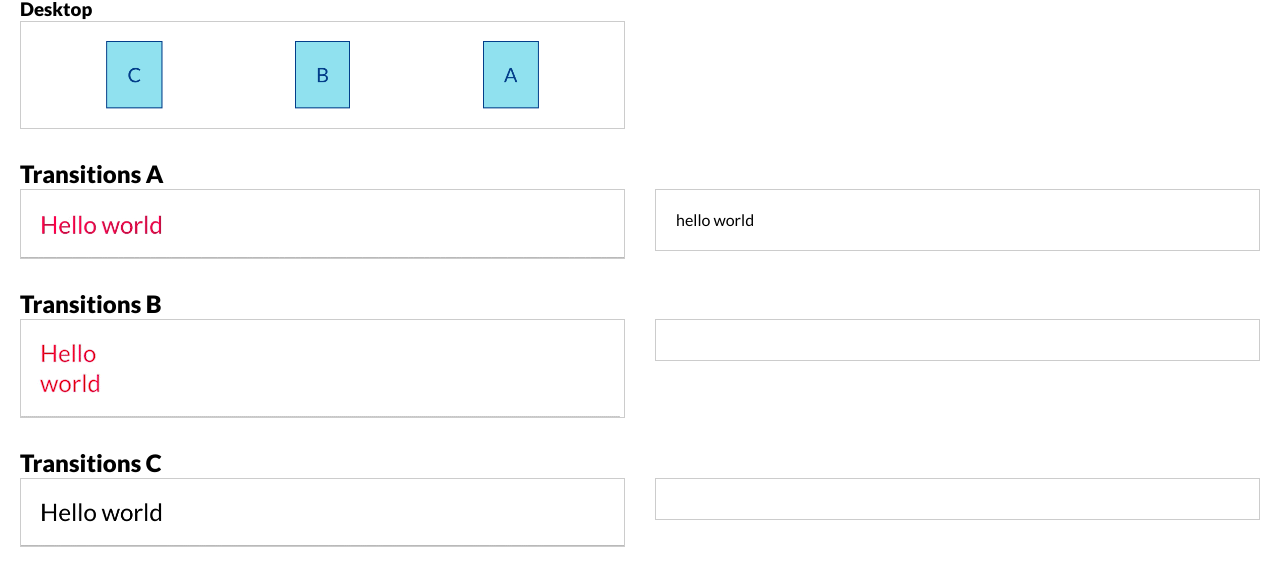
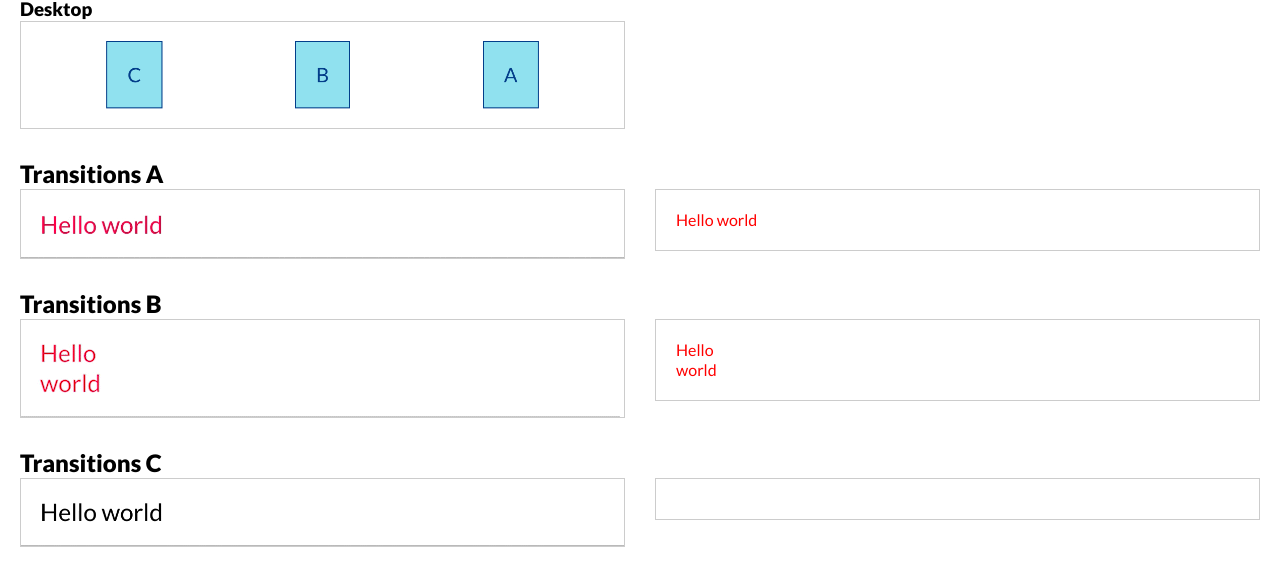
Before and after one commit to nbuntsch/examen-revision, a website built with Parcel: page src/index.html in a window 1280 px wide. Shown: the part 8703-9277 px from the top of the page. Built offline with nearby package versions, Linux system fonts and the light colour scheme.

Commit message:
Transitions

```diff
--- a/src/index.html
+++ b/src/index.html
@@ -537,7 +537,7 @@
             </div>
             <div class="l-col-6">
               <div class="l-exercice" id="transitions-a1">
-                <p>hello world</p>
+                <p>Hello world</p>
               </div>
             </div>
           </div>
@@ -551,7 +551,9 @@
               </div>
             </div>
             <div class="l-col-6">
-              <div class="l-exercice" id="transitions-b1"></div>
+              <div class="l-exercice" id="transitions-b1">
+                <p>Hello <br /><strong>world</strong></p>
+              </div>
             </div>
           </div>
         </section>
--- a/src/scss/modules/transitions.scss
+++ b/src/scss/modules/transitions.scss
@@ -1,2 +1,32 @@
+#transitions-a1 p {
+  color: red;
+}
+
 #transitions-a1 p:hover {
+  color: rgb(102, 92, 255);
+  transition-duration: 0.5s;
+  padding-left: 10px;
 }
+
+// ------
+
+#transitions-b1 p {
+  color: red;
+  margin-right: 400px;
+}
+
+strong {
+  font-weight: 100;
+}
+
+#transitions-b1 p:hover {
+  background-color: rgb(70, 66, 120);
+  transition-duration: 0.5s;
+  transition-timing-function: ease-out;
+}
+
+#transitions-b1 strong:hover {
+  color: white;
+  transition-duration: 0.5s;
+  transition-timing-function: ease-out;
+}
```
